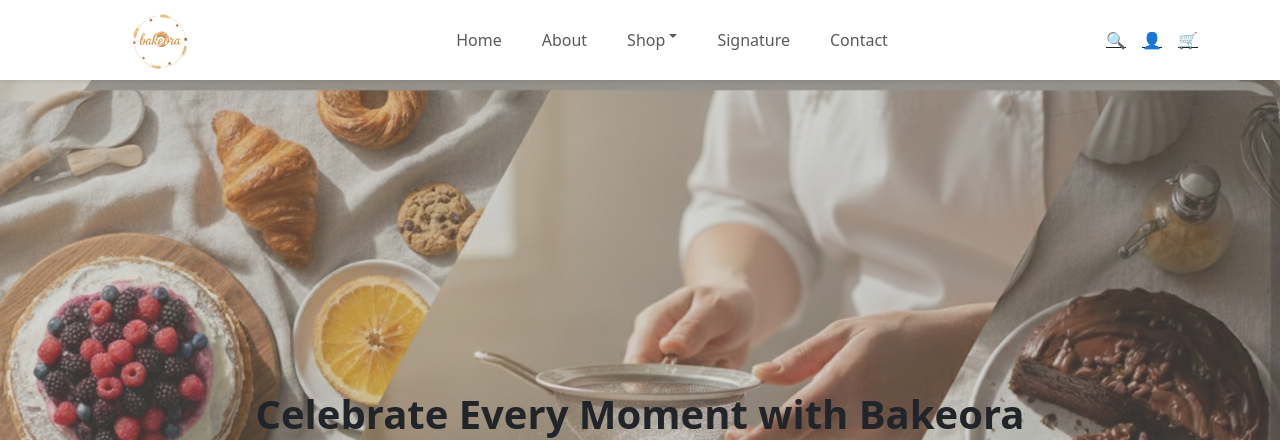
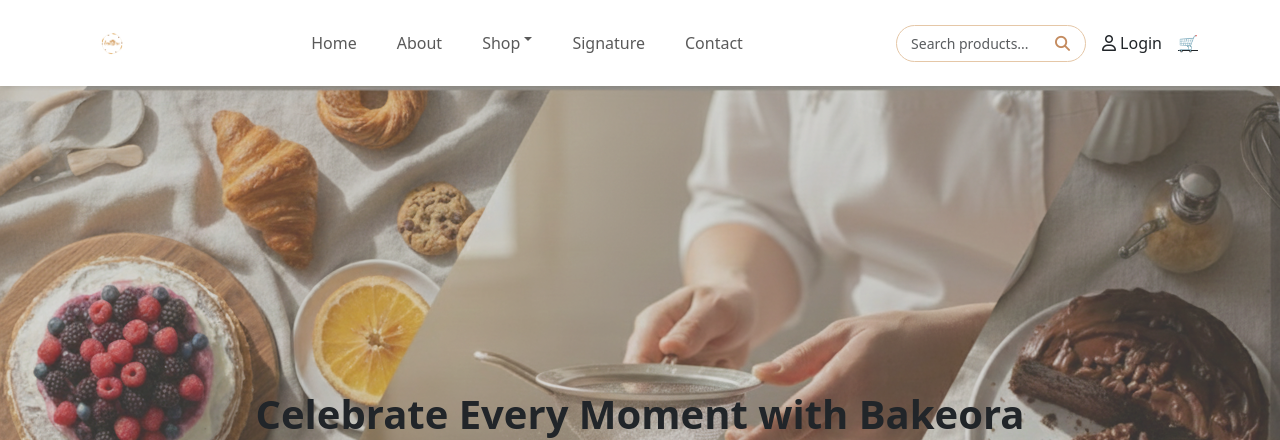
Before and after one commit to Muhsinakp123/Bakeora, a Django app: page / in a window 1280 px wide. Shown: the top 440 px of the page. Run offline with Django 5.2, Linux system fonts and the light colour scheme.

Commit message:
'06-01-2026'

```diff
--- a/ecommerce/static/css/style.css
+++ b/ecommerce/static/css/style.css
@@ -9,42 +9,35 @@
 }
 
 /* ================= NAVBAR ================= */
+
 .navbar {
-  height: 80px;              /* LOCKED height */
-  padding: 0;
+  min-height: 80px;          /* NOT fixed height */
+  padding: 8px 0;
+  z-index: 999;
 }
 
 .navbar .container {
-  height: 100%;
   display: flex;
-  align-items: center;       /* vertical centering */
+  align-items: center;
 }
 
-/* ================= LOGO ================= */
-.navbar-brand {
-  padding: 0;
-  margin: 0;
-  line-height: 1;
-  text-align: center;
+/* LOGO */
+.logo-img {
+  max-height: 60px;          /* SAFE size */
+  width: auto;
+  object-fit: contain;
 }
 
-/* LOGO — bigger but navbar-safe */
-.logo-img {
-  max-height: 156px;
-  width: auto;
-  object-fit: contain;
-  display: block;
-}
-
-/* ================= MENU ================= */
+/* NAV LINKS */
 .navbar-nav {
   align-items: center;
 }
 
 .navbar-nav .nav-link {
-  padding: 0;
   font-weight: 500;
+  padding: 6px 0;
 }
+
 
 /* ================= DROPDOWN (HOVER) ================= */
 .navbar .dropdown:hover > .dropdown-menu {
@@ -73,6 +66,21 @@
   margin-top: 6px;
 }
 
+/* User dropdown */
+.navbar .dropdown-menu {
+  border-radius: 12px;
+  font-size: 14px;
+}
+
+.navbar .dropdown-item i {
+  color: #c48b5f;
+}
+
+.navbar .dropdown-item:hover {
+  background-color: #f8f3ee;
+}
+
+
 /* ================= MOBILE FIX ================= */
 @media (max-width: 992px) {
   .navbar {
@@ -88,6 +96,109 @@
     left: 0;
   }
 }
+
+/* ================= SEARCH ================= */
+
+.search-wrapper {
+  position: relative;
+  z-index: 1000;
+}
+
+.search-input {
+  width: 190px;
+  border-radius: 999px;
+  padding: 7px 14px;
+  border: 1px solid #e5c7a7;
+  font-size: 14px;
+}
+
+.search-input:focus {
+  border-color: #c48b5f;
+  box-shadow: 0 0 0 3px rgba(196,139,95,0.35);
+  outline: none;
+}
+
+.search-btn {
+  position: absolute;
+  right: 10px;
+  top: 50%;
+  transform: translateY(-50%);
+  background: transparent;
+  border: none;
+}
+
+.bakeora-search {
+  color: #c48b5f;
+  font-size: 15px;
+}
+
+/* ================= SEARCH ================= */
+
+/* Background dim */
+#searchOverlay {
+  position: fixed;
+  inset: 0;
+  background: rgba(0,0,0,0.55);
+  z-index: 998;
+  opacity: 0;
+  visibility: hidden;
+  transition: 0.25s ease;
+}
+
+#searchOverlay.active {
+  opacity: 1;
+  visibility: visible;
+}
+
+
+/* Search results dropdown */
+.search-results-dropdown {
+  position: absolute;
+  top: 110%;
+  left: 0;
+  width: 100%;
+  background: #fff;
+  border-radius: 10px;
+  box-shadow: 0 12px 40px rgba(0,0,0,0.18);
+  max-height: 380px;
+  overflow-y: auto;
+  z-index: 1000;
+}
+
+/* Result item */
+.search-item {
+  display: flex;
+  gap: 10px;
+  padding: 10px;
+  cursor: pointer;
+  border-bottom: 1px solid #eee;
+}
+
+.search-item:hover {
+  background: #f8f8f8;
+}
+
+.search-item img {
+  width: 45px;
+  height: 45px;
+  object-fit: cover;
+  border-radius: 6px;
+}
+
+/* Empty text */
+.search-empty {
+  padding: 12px;
+  color: #777;
+  font-size: 14px;
+}
+
+/* Focus highlight  */
+.search-input:focus {
+  border-color: #c48b5f;
+  box-shadow: 0 0 0 3px rgba(243,168,71,0.4);
+}
+
+
 
 /* ================= HERO ================= */
 .hero {
--- a/ecommerce/templates/home.html
+++ b/ecommerce/templates/home.html
@@ -98,17 +98,7 @@
         </a>
       </div>
 
-      <!-- Dry Fruits -->
-      <div class="col-6 col-md-4">
-        <a href="{% url 'dryfruits' %}" class="shop-link">
-          <div class="shop-card">
-            <img src="{% static 'images/dryfruits.jpg' %}" alt="Dry Fruits">
-            <div class="shop-overlay">
-              <h5>Dry Fruits</h5>
-            </div>
-          </div>
-        </a>
-      </div>
+
 
       <!-- Sugar-Free -->
       <div class="col-6 col-md-4">
--- a/ecommerce/templates/master.html
+++ b/ecommerce/templates/master.html
@@ -1,6 +1,7 @@
 {% load static %}
 <!DOCTYPE html>
 <html lang="en">
+
 <head>
   <meta charset="UTF-8">
   <meta name="viewport" content="width=device-width, initial-scale=1.0">
@@ -10,12 +11,11 @@
   <!-- Bootstrap -->
   <link href="https://cdn.jsdelivr.net/npm/bootstrap@5.3.2/dist/css/bootstrap.min.css" rel="stylesheet">
   <link href="https://cdn.jsdelivr.net/npm/bootstrap-icons/font/bootstrap-icons.css" rel="stylesheet">
-
+  <link rel="stylesheet" href="https://cdnjs.cloudflare.com/ajax/libs/font-awesome/6.5.1/css/all.min.css">
 
   <!-- Custom CSS -->
   <link rel="stylesheet" href="{% static 'css/style.css' %}">
   <link rel="stylesheet" href="{% static 'css/Items.css' %}">
-
 </head>
 
 <body>
@@ -24,7 +24,7 @@
   <nav class="navbar navbar-expand-lg bg-white shadow-sm fixed-top">
     <div class="container">
 
-    <!-- LEFT: LOGO -->
+      <!-- LOGO -->
       <a class="navbar-brand d-flex flex-column">
         <img src="{% static 'images/bakeora_logo.png' %}" alt="Bakeora Logo" class="logo-img">
       </a>
@@ -34,7 +34,7 @@
         <span class="navbar-toggler-icon"></span>
       </button>
 
-    <!-- CENTER + RIGHT -->
+      <!-- MENU -->
       <div class="collapse navbar-collapse" id="mainNav">
 
         <!-- CENTER MENU -->
@@ -45,22 +45,11 @@
           <li class="nav-item dropdown">
             <a class="nav-link dropdown-toggle" href="{% url 'home' %}#shop">Shop</a>
             <ul class="dropdown-menu">
-
-            <li>
-              <a class="dropdown-item" href="{% url 'cakes' %}">Cakes</a>
-            </li>
-
-            <li>
-              <a class="dropdown-item" href="{% url 'desserts' %}">Desserts</a>
-            </li>
-
-            <li>
-              <a class="dropdown-item" href="{% url 'puddings' %}">Puddings</a>
-            </li>
-
+              <li><a class="dropdown-item" href="{% url 'cakes' %}">Cakes</a></li>
+              <li><a class="dropdown-item" href="{% url 'desserts' %}">Desserts</a></li>
+              <li><a class="dropdown-item" href="{% url 'puddings' %}">Puddings</a></li>
               <li><a class="dropdown-item" href="{% url 'sugarfree' %}">Sugar-Free</a></li>
               <li><a class="dropdown-item" href="{% url 'gift' %}">Gift</a></li>
-
             </ul>
           </li>
 
@@ -69,23 +58,151 @@
         </ul>
 
         <!-- RIGHT ICONS -->
-      <div class="d-flex gap-3">
-        <a href="#" class="text-dark">🔍</a>
-        <a href="#" class="text-dark">👤</a>
-        <a href="#" class="text-dark position-relative">
-          🛒
-          <span class="badge bg-danger position-absolute top-0 start-100 translate-middle"></span>
+        <div class="d-flex align-items-center gap-3">
+
+          <!-- SEARCH -->
+          <div class="search-wrapper position-relative">
+            <input type="text" id="searchInput" class="form-control search-input" placeholder="Search products..."
+              autocomplete="off">
+            <button type="button" class="search-btn">
+              <i class="fa-solid fa-magnifying-glass bakeora-search"></i>
+            </button>
+
+            <!-- Live results dropdown -->
+            <div id="searchResults" class="search-results-dropdown"></div>
+          </div>
+
+          <!-- USER ACCOUNT -->
+{% if user.is_authenticated %}
+<div class="dropdown">
+  <a class="nav-link dropdown-toggle d-flex align-items-center gap-1"
+     href="#"
+     data-bs-toggle="dropdown"
+     aria-expanded="false">
+
+    <i class="fa-regular fa-user"></i>
+    <span class="d-none d-lg-inline">{{ user.username }}</span>
   </a>
+
+  <ul class="dropdown-menu dropdown-menu-end shadow-sm">
+    <li class="dropdown-header text-muted">
+      Signed in as <strong>{{ user.username }}</strong>
+    </li>
+
+    <li><a class="dropdown-item" href="#">
+      <i class="fa-solid fa-box me-2"></i> My Orders
+    </a></li>
+
+    <li><a class="dropdown-item" href="#">
+      <i class="fa-solid fa-user-gear me-2"></i> Profile
+    </a></li>
+
+    <li><hr class="dropdown-divider"></li>
+
+    <li><a class="dropdown-item text-danger" href="{% url 'logout' %}">
+      <i class="fa-solid fa-right-from-bracket me-2"></i> Logout
+    </a></li>
+  </ul>
+</div>
+
+{% else %}
+
+<a href="{% url 'login' %}" class="nav-link d-flex align-items-center gap-1">
+  <i class="fa-regular fa-user"></i>
+  <span class="d-none d-lg-inline">Login</span>
+</a>
+
+{% endif %}
+
+
+          <!-- CART -->
+          <a href="#" class="text-dark">🛒</a>
+
         </div>
 
       </div>
     </div>
   </nav>
 
-{% block content %}
-{% endblock %}
+
+
+  <!-- ================= PAGE CONTENT ================= -->
+  {% block content %}{% endblock %}
+
+  <!-- ================= SEARCH SCRIPT ================= -->
+  <!-- Search Overlay -->
+  <div id="searchOverlay"></div>
+
+<script>
+  const searchInput = document.getElementById("searchInput");
+  const overlay = document.getElementById("searchOverlay");
+  const resultsBox = document.getElementById("searchResults");
+  const searchBtn = document.querySelector(".search-btn");
+
+  /* Focus search when icon clicked */
+  searchBtn.addEventListener("click", () => {
+    searchInput.focus();
+  });
+
+  /* Show overlay on focus */
+  searchInput.addEventListener("focus", () => {
+    overlay.classList.add("active");
+  });
+
+  /* Close search when clicking outside */
+  document.addEventListener("click", (e) => {
+    if (
+      !e.target.closest(".search-wrapper") &&
+      !e.target.closest("#searchResults")
+    ) {
+      overlay.classList.remove("active");
+      resultsBox.innerHTML = "";
+    }
+  });
+
+  /* LIVE SEARCH */
+  let timer;
+  searchInput.addEventListener("keyup", () => {
+    clearTimeout(timer);
+    const query = searchInput.value.trim();
+
+    if (!query) {
+      resultsBox.innerHTML = "";
+      return;
+    }
+
+    timer = setTimeout(() => {
+      fetch(`/ajax-search/?q=${query}`)
+        .then(res => res.json())
+        .then(data => {
+          resultsBox.innerHTML = "";
+
+          if (!data.results.length) {
+            resultsBox.innerHTML =
+              `<div class="search-empty">No results found</div>`;
+            return;
+          }
+
+          data.results.forEach(item => {
+            resultsBox.innerHTML += `
+              <div class="search-item"
+                onclick="window.location.href='/${item.type}/${item.id}/'">
+                <img src="${item.image}">
+                <div>
+                  <strong>${item.name}</strong><br>
+                  ₹${item.price}
+                </div>
+              </div>`;
+          });
+        });
+    }, 300);
+  });
+</script>
+
 
   <!-- Bootstrap JS -->
   <script src="https://cdn.jsdelivr.net/npm/bootstrap@5.3.2/dist/js/bootstrap.bundle.min.js"></script>
+
 </body>
+
 </html>
--- a/ecommerce/urls.py
+++ b/ecommerce/urls.py
@@ -8,4 +8,15 @@
     path('desserts/',views.desserts,name='desserts'),
     path('sugarfree/',views.sugarfree,name='sugarfree'),
     path('gift/',views.gift,name='gift'),
+
+    path('search/', views.search, name='search'),
+    path('ajax-search/', views.ajax_search, name='ajax_search'),
+    path('search-redirect/<int:id>/', views.search_redirect, name='search_redirect'),
+
+    path('login/', views.login_view, name='login'),
+    path('register/', views.register_view, name='register'),
+    path('logout/', views.logout_view, name='logout'),
+
+
+
 ]
--- a/ecommerce/views.py
+++ b/ecommerce/views.py
@@ -1,11 +1,56 @@
 from django.shortcuts import render
+from django.shortcuts import redirect, get_object_or_404
+from django.contrib.auth import authenticate, login, logout
 from django.core.paginator import Paginator
-from .models import Cake,Dessert,Pudding
+from .models import Cake,Dessert,Pudding,ProductSearch
+from django.db.models import Q
+from django.http import JsonResponse
+from django.contrib.auth.models import User
+from django.contrib import messages
 
 # Create your views here.
 
 def home(request):
     return render(request,'home.html')
+
+def login_view(request):
+    if request.method == "POST":
+        username = request.POST['username']
+        password = request.POST['password']
+
+        user = authenticate(request, username=username, password=password)
+        if user:
+            login(request, user)
+            return redirect('home')
+        else:
+            messages.error(request, "Invalid username or password")
+
+    return render(request, "login.html")
+
+
+def register_view(request):
+    if request.method == "POST":
+        username = request.POST['username']
+        email = request.POST['email']
+        password = request.POST['password']
+
+        if User.objects.filter(username=username).exists():
+            messages.error(request, "Username already exists")
+        else:
+            User.objects.create_user(
+                username=username,
+                email=email,
+                password=password
+            )
+            messages.success(request, "Account created successfully")
+            return redirect('login')
+
+    return render(request, "register.html")
+
+
+def logout_view(request):
+    logout(request)
+    return redirect('home')
 
 def cakes(request):
     cakes = Cake.objects.all()
@@ -126,3 +171,66 @@
 
 def gift(request):
     return render(request,'gift.html')
+
+
+def search(request):
+    query = request.GET.get('q')
+    results = {}
+
+    if query:
+        queryset = ProductSearch.objects.filter(
+            Q(name__icontains=query) |
+            Q(category__icontains=query) |
+            Q(flavor__icontains=query)
+        )
+
+        # group by product type (for your UI sections)
+        results = {
+            'cakes': queryset.filter(product_type='cake'),
+            'desserts': queryset.filter(product_type='dessert'),
+            'puddings': queryset.filter(product_type='pudding'),
+            'sugarfree': queryset.filter(product_type='sugarfree'),
+            'gift': queryset.filter(product_type='gift'),
+        }
+
+    return render(request, 'search_results.html', {
+        'query': query,
+        'results': results
+    })
+
+def ajax_search(request):
+    query = request.GET.get('q', '').strip()
+
+    results = []
+
+    if query:
+        items = ProductSearch.objects.filter(
+            Q(name__icontains=query) |
+            Q(category__icontains=query) |
+            Q(flavor__icontains=query)
+        )[:8]  # limit results (important)
+
+        for item in items:
+            results.append({
+                'id': item.id,
+                'name': item.name,
+                'price': item.price,
+                'image': item.image.url,
+                'type': item.product_type
+            })
+
+    return JsonResponse({'results': results})
+
+def search_redirect(request, id):
+    item = get_object_or_404(ProductSearch, id=id)
+
+    if item.product_type == 'cake':
+        return redirect('cake_detail', item.product_id)
+    elif item.product_type == 'dessert':
+        return redirect('dessert_detail', item.product_id)
+    elif item.product_type == 'pudding':
+        return redirect('pudding_detail', item.product_id)
+    elif item.product_type == 'sugarfree':
+        return redirect('sugarfree_detail', item.product_id)
+    elif item.product_type == 'gift':
+        return redirect('gift_detail', item.product_id)
```
Also changed, not shown: ecommerce/models.py (+23 -0 lines), ecommerce/templates/login.html (added, +35 -0 lines), ecommerce/templates/register.html (added, +34 -0 lines), ecommerce/templates/search_results.html (added, +37 -0 lines), db.sqlite3, ecommerce/migrations/0004_productsearch.py (added), ecommerce/static/images/puddings.jpg (added). Lines whose indentation alone changed are shown as unchanged.
